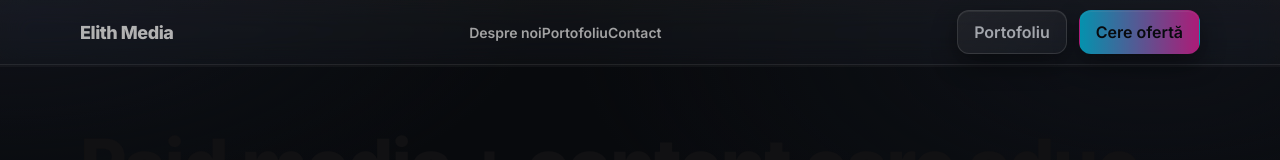
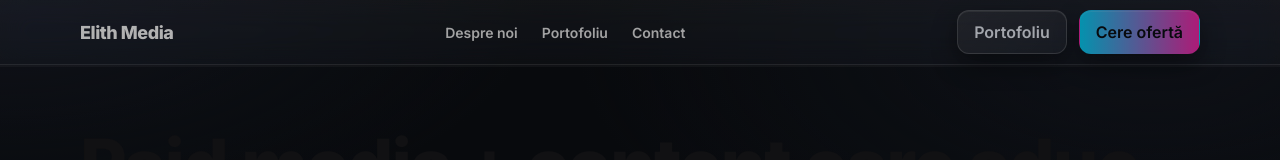
Before and after one commit to elithmedia/site-test, a Next.js app: page / in a window 1280 px wide. Shown: the top 160 px of the page. Built offline with nearby package versions, Linux system fonts and the light colour scheme; no server answers.

Commit message:
Update Nav.tsx

```diff
--- a/components/Nav.tsx
+++ b/components/Nav.tsx
@@ -10,13 +10,11 @@ export default function Nav(){
     <header className="navbar">
       <div className="nav-inner">
         <a href="/" className="wordmark">Elith Media</a>
-
-        <nav className="nav-links">
+        <nav className="hidden md:flex items-center gap-6">
           {links.map(l => (
             <a key={l.href} href={l.href} className="nav-link">{l.label}</a>
           ))}
         </nav>
-
         <div className="flex items-center gap-3">
           <a href="#portfolio" className="btn btn-ghost hidden md:inline-flex">Portofoliu</a>
           <a href="#contact" className="btn btn-primary">Cere ofertă</a>
```
